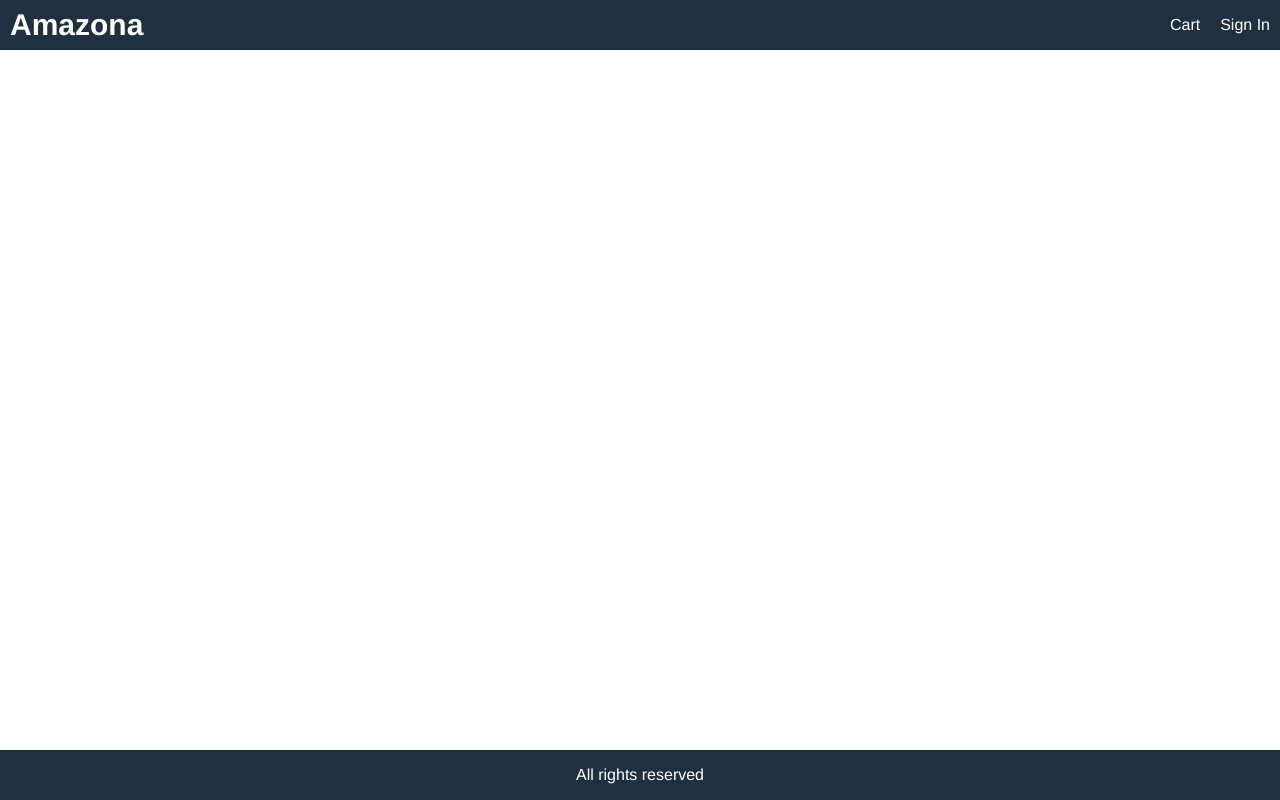
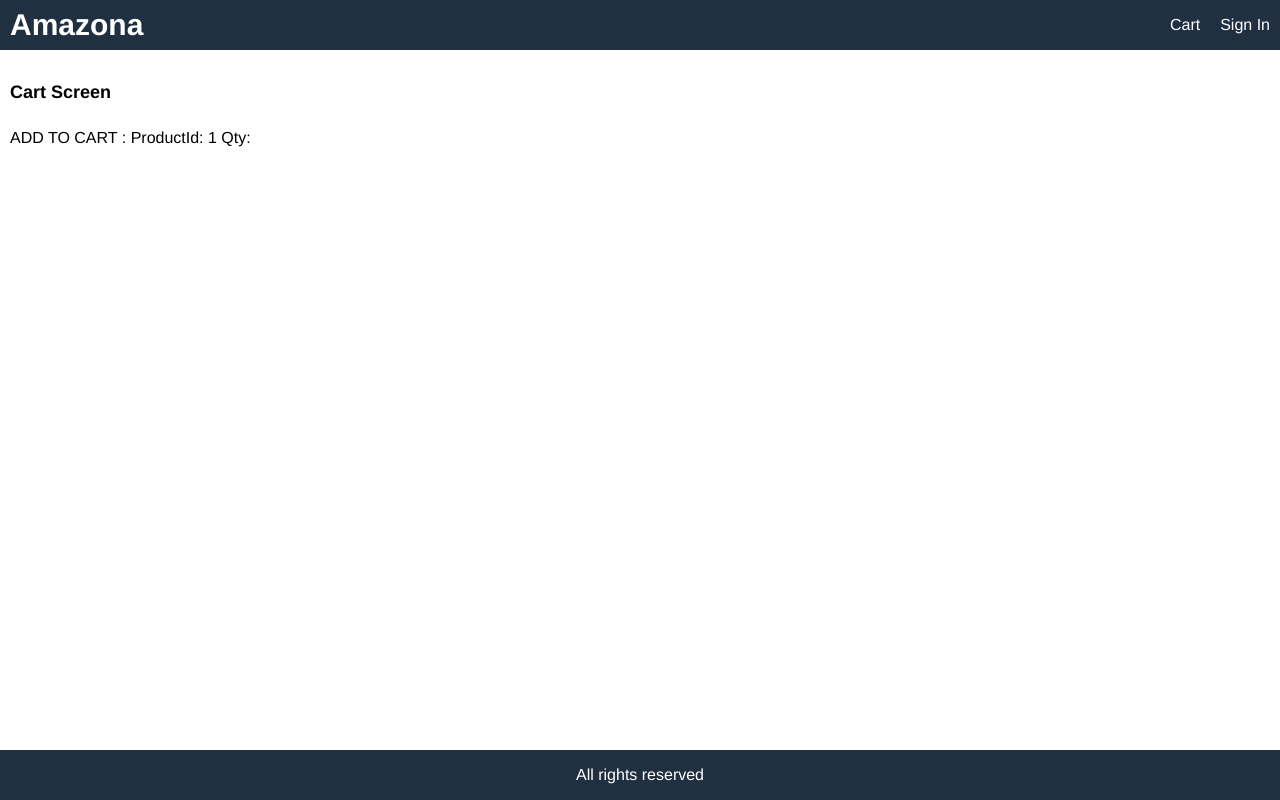
Before and after one commit to rafaeltreiber/ECommerce, a React (Create React App) app: page /cart/1 in a window 1280 px wide. Built offline with nearby package versions, Linux system fonts and the light colour scheme.

Commit message:
created cart page

```diff
--- a/package.json
+++ b/package.json
@@ -13,6 +13,7 @@
     "react": "^17.0.2",
     "react-dom": "^17.0.2",
     "react-redux": "^7.2.6",
+    "react-router": "^6.2.2",
     "react-router-dom": "^6.2.2",
     "react-scripts": "5.0.0",
     "redux-thunk": "^2.4.1",
--- a/src/App.js
+++ b/src/App.js
@@ -2,6 +2,7 @@ import HomeScreen from "./screens/HomeScreen";
 import ProductScreen from "./screens/ProductScreen";
 
 import { BrowserRouter, Route, Routes } from "react-router-dom";
+import CartScreen from "./screens/CartScreen";
 
 function App() {
   return (
@@ -20,6 +21,7 @@ function App() {
         </header>
         <main>
           <Routes>
+            <Route path="/cart/:id" element={<CartScreen />}></Route>
             <Route path="/product/:id" element={<ProductScreen />}></Route>
             <Route path="/" element={<HomeScreen />}></Route>
           </Routes>
--- a/src/index.css
+++ b/src/index.css
@@ -69,6 +69,9 @@ li {
   margin-top: 1rem;
 }
 
+input,
+select,
+textarea,
 button {
   padding: 1rem;
   border-radius: 0.5rem;
@@ -80,6 +83,13 @@ button {
   background-color: #f8f8f8;
   cursor: pointer;
 }
+button {
+  background-color: #f8f8f8;
+  cursor: pointer;
+}
+input:hover,
+select:hover,
+textarea:hover,
 button:hover {
   border: 0.1rem #404040 solid;
 }
--- /dev/null
+++ b/src/screens/CartScreen.js
@@ -0,0 +1,17 @@
+import { useParams, useSearchParams } from "react-router-dom";
+
+export default function CartScreen() {
+  let params = useParams();
+  const [searchParams] = useSearchParams();
+
+  const productId = params.id;
+  const qty = searchParams.get("qty");
+  return (
+    <div>
+      <h1>Cart Screen</h1>
+      <p>
+        ADD TO CART : ProductId: {productId} Qty: {qty}
+      </p>
+    </div>
+  );
+}
--- a/src/screens/ProductScreen.js
+++ b/src/screens/ProductScreen.js
@@ -1,23 +1,29 @@
-import { Link, useParams } from "react-router-dom";
+import { Link, useNavigate, useParams } from "react-router-dom";
 import { useDispatch, useSelector } from "react-redux";
 
 import Rating from "../components/Rating";
 import LoadingBox from "../components/LoadingBox";
 import MessageBox from "../components/MessageBox";
-import { useEffect } from "react";
+import { useEffect, useState } from "react";
 import { detailsProduct } from "../actions/productActions";
 
-export default function ProductScreen(props) {
+export default function ProductScreen() {
   let params = useParams();
 
   const dispatch = useDispatch();
+  const navigate = useNavigate();
   const productId = params.id;
+  const [qty, setQty] = useState(1);
   const productDetails = useSelector((state) => state.productDetails);
   const { loading, error, product } = productDetails;
 
   useEffect(() => {
     dispatch(detailsProduct(productId));
   }, [dispatch, productId]);
+
+  const addToCartHandler = () => {
+    navigate(`/cart/${productId}?qty=${qty}`);
+  };
 
   return (
     <div>
@@ -75,9 +81,37 @@ export default function ProductScreen(props) {
                       </div>
                     </div>
                   </li>
-                  <li>
-                    <button className="primary block">Add to Cart</button>
-                  </li>
+                  {product.countInStock > 0 && (
+                    <>
+                      <li>
+                        <div className="row">
+                          <div>Qty</div>
+                          <div>
+                            <select
+                              value={qty}
+                              onChange={(e) => setQty(e.target.value)}
+                            >
+                              {[...Array(product.countInStock).keys()].map(
+                                (x) => (
+                                  <option key={x + 1} value={x + 1}>
+                                    {x + 1}
+                                  </option>
+                                )
+                              )}
+                            </select>
+                          </div>
+                        </div>
+                      </li>
+                      <li>
+                        <button
+                          onClick={addToCartHandler}
+                          className="primary block"
+                        >
+                          Add to Cart
+                        </button>
+                      </li>
+                    </>
+                  )}
                 </ul>
               </div>
             </div>
```
Also changed, not shown: 1 other file (tests, documents, lock files or other folders).
